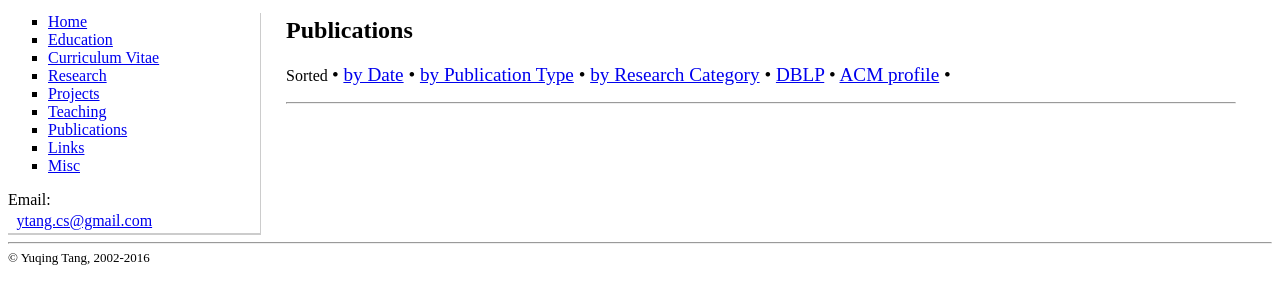
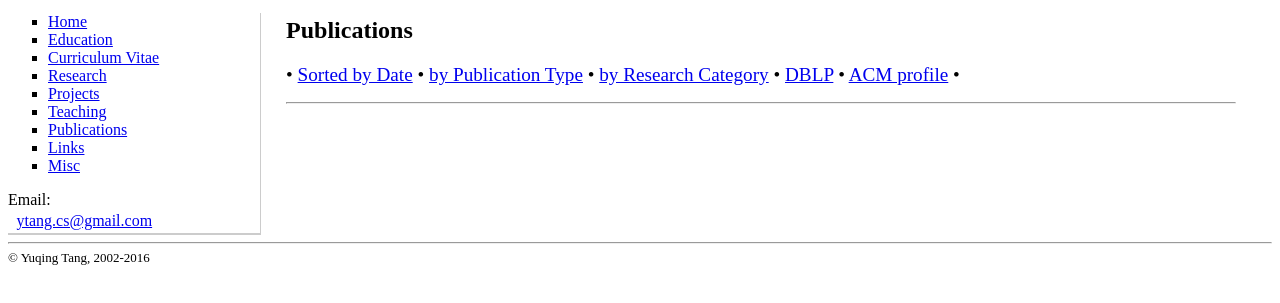
Before and after one commit to tangyuq/tangyuq.github.io, a plain HTML site: page publications.htm in a window 1280 px wide. Shown: the part 77-380 px from the top of the page. Drawn offline with Linux system fonts and the light colour scheme; no server answers.

Commit message:
simplified publication sorting description

```diff
--- a/publications.htm
+++ b/publications.htm
@@ -47,8 +47,8 @@
 
         <div id="content">
             <h2>Publications</h2>
-            <p>Sorted <big>&#8226;
-                    <a href="#" id="linkByDate">by Date</a> &#8226;
+            <p> <big> &#8226;
+                    <a href="#" id="linkByDate">Sorted by Date</a> &#8226;
                     <a href="#" id="linkByPubtype">by Publication Type</a> &#8226;
                     <a href="#" id="linkByResCat">by Research Category</a> &#8226;
                     <a href="http://www.informatik.uni-trier.de/~ley/db/indices/a-tree/t/Tang:Yuqing.html" target="_blank">DBLP</a>
```
